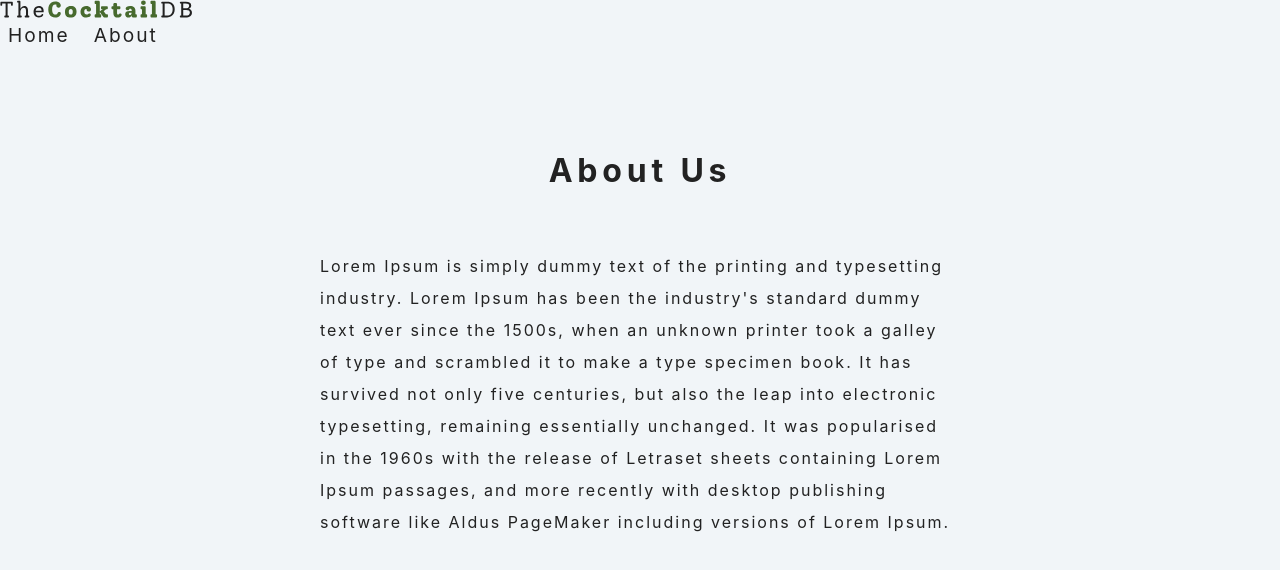
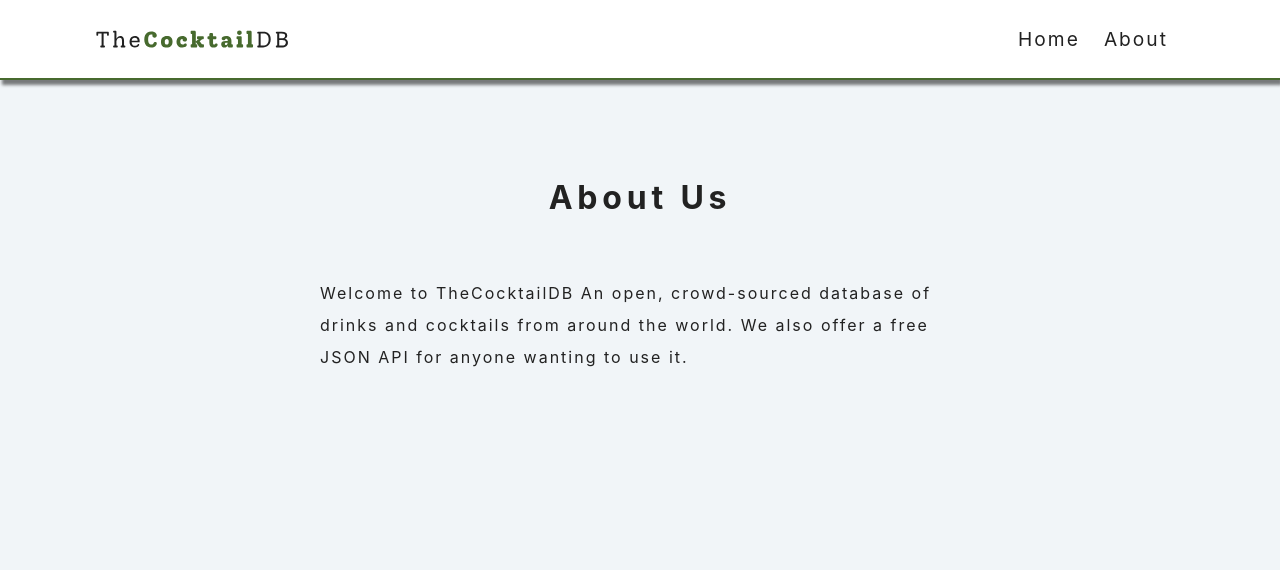
Before and after one commit to hnz989/cocktails, a React (Create React App) app: page /about in a window 1280 px wide. Shown: the top 570 px of the page. Built offline with nearby package versions, Linux system fonts and the light colour scheme; no server answers.

Commit message:
Chang Navbar Style and About Page content

```diff
--- a/src/components/Navbar.js
+++ b/src/components/Navbar.js
@@ -4,9 +4,10 @@ import logo from '../logo.svg'
 
 const Navbar = () => {
     return (
-        <div>
+        <nav className='navbar'>
+            <div className='nav-center'>
                 <Link to='/'>
-                <img src={logo} alt='cocktail db logo' className='logo' />
+                    <img src={logo} alt='cocktail db logo' className='logo'/>
                 </Link>
                 <ul className='nav-links'>
                     <li>
@@ -21,6 +22,7 @@ const Navbar = () => {
                     </li>
                 </ul>
             </div>
+        </nav>
     )
 }
 
--- a/src/pages/About.js
+++ b/src/pages/About.js
@@ -5,12 +5,9 @@ const About = () => {
         <section className='section about-section'>
             <h1 className='section-title'>about us</h1>
             <p>
-                Lorem Ipsum is simply dummy text of the printing and typesetting industry. Lorem Ipsum has been the
-                industry's standard dummy text ever since the 1500s, when an unknown printer took a galley of type and
-                scrambled it to make a type specimen book. It has survived not only five centuries, but also the leap
-                into electronic typesetting, remaining essentially unchanged. It was popularised in the 1960s with the
-                release of Letraset sheets containing Lorem Ipsum passages, and more recently with desktop publishing
-                software like Aldus PageMaker including versions of Lorem Ipsum.
+                Welcome to TheCocktailDB
+                An open, crowd-sourced database of drinks and cocktails from around the world.
+                We also offer a free JSON API for anyone wanting to use it.
             </p>
         </section>
     )
```
Lines whose indentation alone changed are shown as unchanged.
